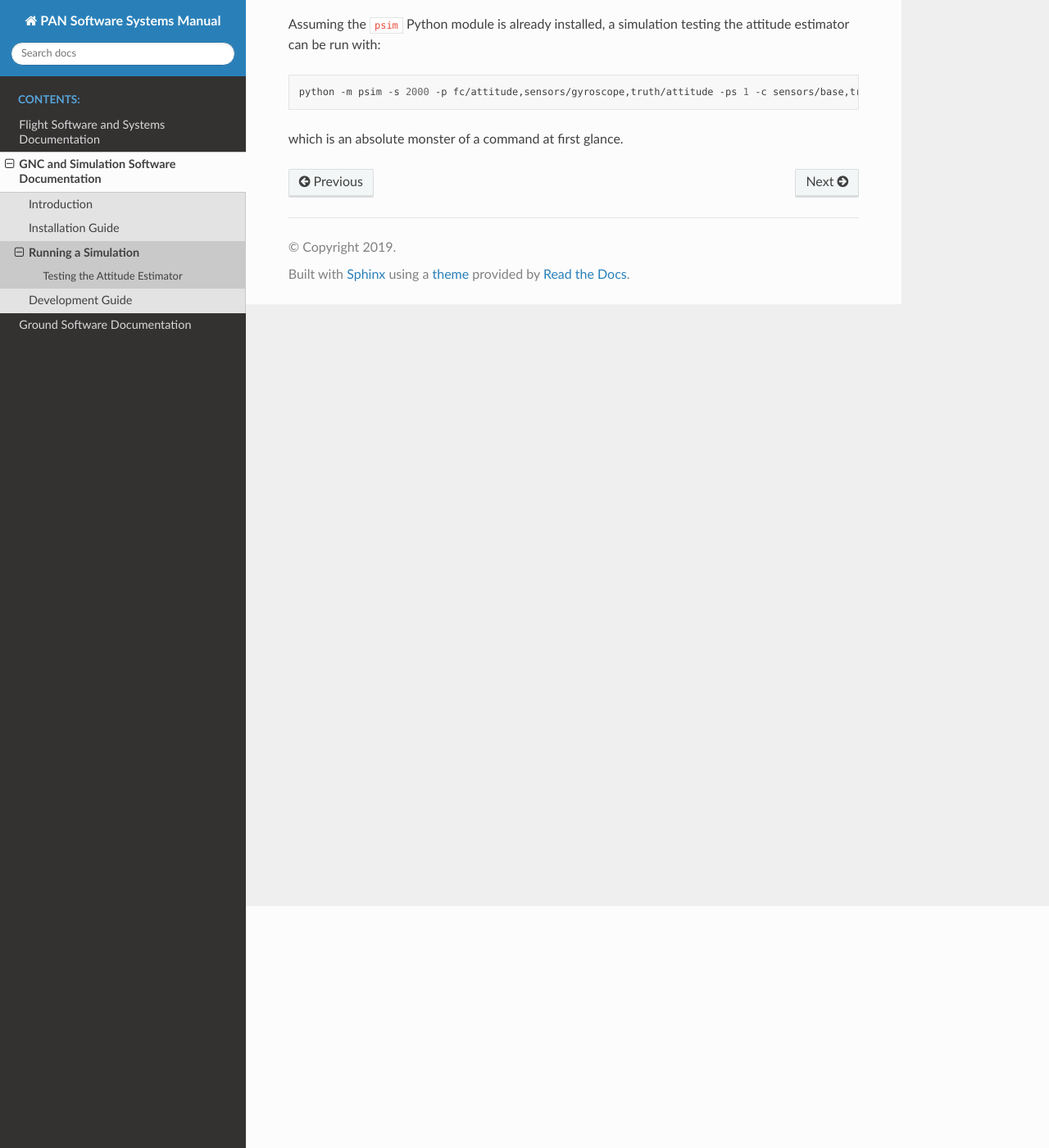
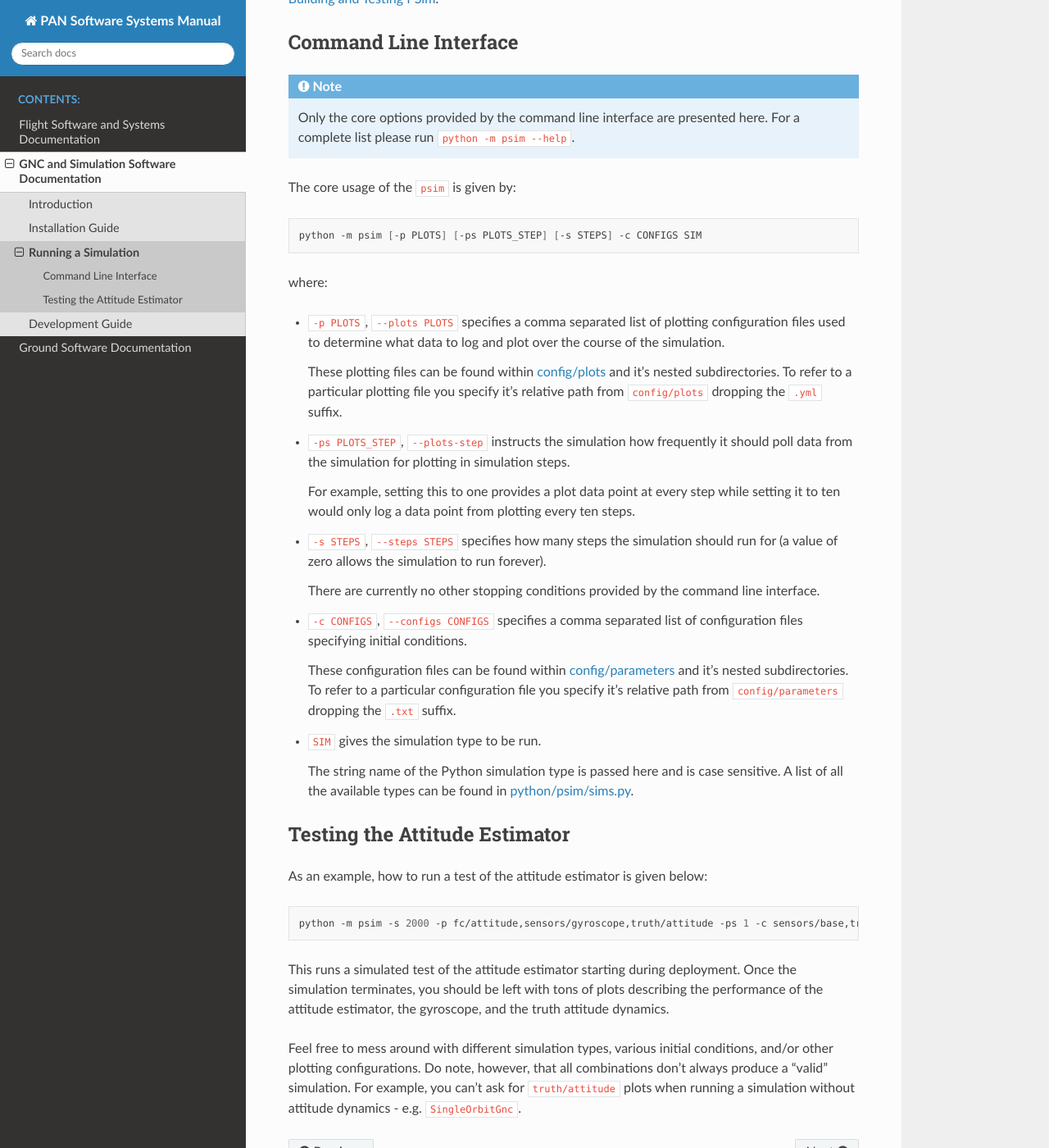
Before and after one commit to pathfinder-for-autonomous-navigation/Documentation, a Sphinx documentation site: the page built from source/psim/running_a_simulation.rst, in a window 1280 px wide and 1400 px high, scrolled down 295 px. Shown: the whole window at 82% size. Built offline with Sphinx 7.4.7 and the Read the Docs theme 2.0.0, drawn with Linux system fonts in a browser that asks for light colours; some of the changed text lies outside the part shown.

Commit message:
Running a simulation guide

```diff
--- a/source/psim/index.rst
+++ b/source/psim/index.rst
@@ -2,6 +2,8 @@
 ============================================
 GNC and Simulation Software Documentation
 ============================================
+
+The repository for GNC and simulation software is `here <https://github.com/pathfinder-for-autonomous-navigation/psim/>`_.
 
 .. toctree::
    :maxdepth: 2
--- a/source/psim/running_a_simulation.rst
+++ b/source/psim/running_a_simulation.rst
@@ -8,16 +8,64 @@ Running a Simulation
 This gives an overview of how to run a PSim standalone simulation through via the command line.
 If you're looking for details on the Python classes ``psim.SimulationRunner`` or ``psim.Simulation`` please check out `python/psim/simulation.py <https://github.com/pathfinder-for-autonomous-navigation/psim/blob/master/python/psim/simulation.py>`_.
 
+Prior to running a simulation you must have installed the ``psim`` Python module as described in :ref:`psim-installation-guide-building-and-testing-psim`.
+
+
+.. _psim-running-a-simulation-command-line-interface:
+
+Command Line Interface
+------------------------------
+
+.. note::
+
+   Only the core options provided by the command line interface are presented here.
+   For a complete list please run ``python -m psim --help``.
+
+The core usage of the ``psim`` is given by:
+
+.. code-block:: bash
+
+   python -m psim [-p PLOTS] [-ps PLOTS_STEP] [-s STEPS] -c CONFIGS SIM
+
+where:
+
+* ``-p PLOTS``, ``--plots PLOTS`` specifies a comma separated list of plotting configuration files used to determine what data to log and plot over the course of the simulation.
+
+  These plotting files can be found within `config/plots <https://github.com/pathfinder-for-autonomous-navigation/psim/tree/master/config/plots>`_ and it's nested subdirectories.
+  To refer to a particular plotting file you specify it's relative path from ``config/plots`` dropping the ``.yml`` suffix.
+
+* ``-ps PLOTS_STEP``, ``--plots-step`` instructs the simulation how frequently it should poll data from the simulation for plotting in simulation steps.
+
+  For example, setting this to one provides a plot data point at every step while setting it to ten would only log a data point from plotting every ten steps.
+
+* ``-s STEPS``, ``--steps STEPS`` specifies how many steps the simulation should run for (a value of zero allows the simulation to run forever).
+
+  There are currently no other stopping conditions provided by the command line interface.
+
+* ``-c CONFIGS``, ``--configs CONFIGS`` specifies a comma separated list of configuration files specifying initial conditions.
+
+  These configuration files can be found within `config/parameters <https://github.com/pathfinder-for-autonomous-navigation/psim/tree/master/config/parameters>`_ and it's nested subdirectories.
+  To refer to a particular configuration file you specify it's relative path from ``config/parameters`` dropping the ``.txt`` suffix.
+
+* ``SIM`` gives the simulation type to be run.
+
+  The string name of the Python simulation type is passed here and is case sensitive.
+  A list of all the available types can be found in `python/psim/sims.py <https://github.com/pathfinder-for-autonomous-navigation/psim/blob/master/python/psim/sims.py>`_.
 
 .. _psim-running-a-simulation-testing-the-attitude-estimator:
 
 Testing the Attitude Estimator
----------------------------------
+--------------------------------
 
-Assuming the ``psim`` Python module is already installed, a simulation testing the attitude estimator can be run with:
+As an example, how to run a test of the attitude estimator is given below:
 
 .. code-block:: bash
 
    python -m psim -s 2000 -p fc/attitude,sensors/gyroscope,truth/attitude -ps 1 -c sensors/base,truth/base,truth/deployment AttitudeEstimatorTestGnc
 
-which is an absolute monster of a command at first glance.
+This runs a simulated test of the attitude estimator starting during deployment.
+Once the simulation terminates, you should be left with tons of plots describing the performance of the attitude estimator, the gyroscope, and the truth attitude dynamics.
+
+Feel free to mess around with different simulation types, various initial conditions, and/or other plotting configurations.
+Do note, however, that all combinations don't always produce a "valid" simulation.
+For example, you can't ask for ``truth/attitude`` plots when running a simulation without attitude dynamics - e.g. ``SingleOrbitGnc``.
```
Also changed, not shown: other parts of source/psim/index.rst (+0 -2 lines).
